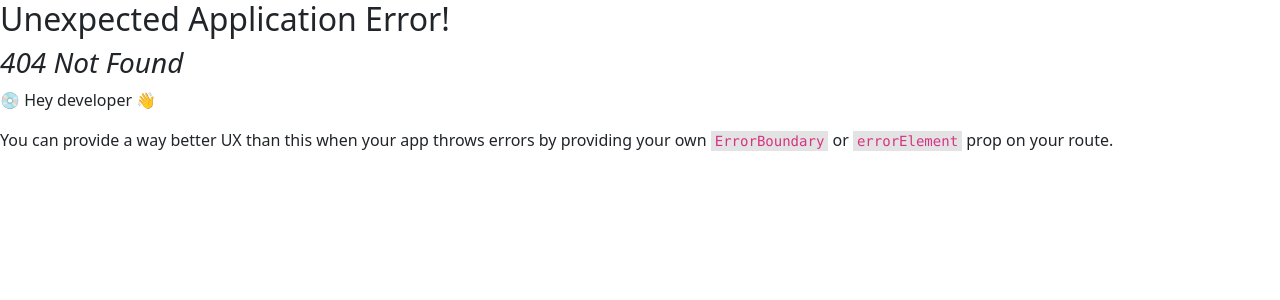
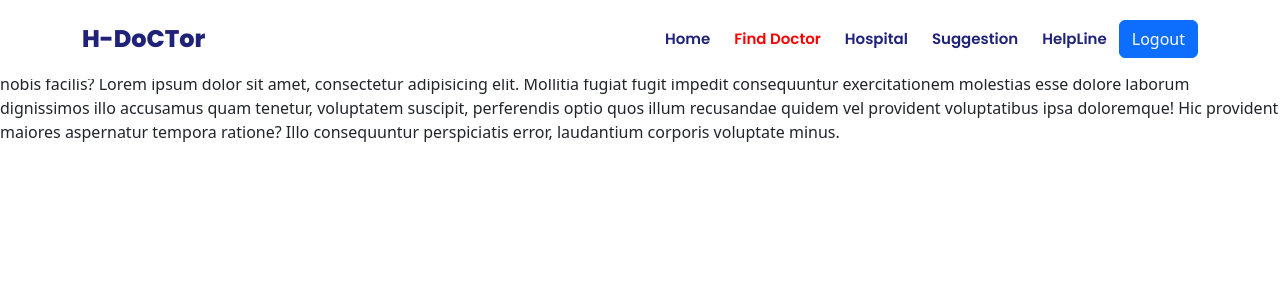
Before and after one commit to reznuhasan/Backend, a React (Vite) app in the folder Projects/Versity-Project/Doctor Appointment/frontend/: page /doctors/1 in a window 1280 px wide. Before the commit this address had no page. Shown: the top 300 px of the page. Built offline with nearby package versions, Linux system fonts and the light colour scheme; sample sign-in values are in the browser's storage.

Commit message:
add doctor private route

```diff
--- a/Projects/Versity-Project/Doctor Appointment/frontend/src/App.jsx
+++ b/Projects/Versity-Project/Doctor Appointment/frontend/src/App.jsx
@@ -7,6 +7,8 @@ import Doctors from "./components/UserSide/Doctors"
 import Home from "./components/UserSide/Home"
 import Register from "./components/UserSide/Register"
 import Login from "./components/UserSide/Login"
+import DoctorPrivate from "./layout/DoctorPrivate"
+import DoctorDetails from "./components/UserSide/DoctorDetails"
 
 
 function App() {
@@ -14,9 +16,12 @@ function App() {
     <Route path="/" element={<RootLayout/>}>
       <Route path="/" element={<UserLayout/>}>
         <Route path="/" element={<Home/>}/>
-        <Route path="doctors" element={<Doctors/>}/>
         <Route path="/register" element={<Register/>}/>
         <Route path="/login" element={<Login/>}/>
+        <Route path="doctors" element={<Doctors/>}/>
+        <Route path="/*" element={<DoctorPrivate/>}>
+          <Route path="doctors/:name" element={<DoctorDetails/>}/>
+        </Route>
       </Route>
      <Route path="admin" element={<AdminLayout/>}>
       <Route path="add" element={<AddDoctor/>}/>
--- /dev/null
+++ b/Projects/Versity-Project/Doctor Appointment/frontend/src/components/UserSide/DoctorDetails.jsx
@@ -0,0 +1,12 @@
+import React from 'react'
+
+const DoctorDetails = () => {
+  return (
+    <div>Lorem ipsum dolor sit amet consectetur, adipisicing elit. Beatae quibusdam cumque, fuga dolore libero ex? Ut eos neque placeat dolorem voluptas aut vitae, quisquam expedita, molestiae aperiam minus. Placeat nulla tempore dolorem ad adipisci voluptate quae consectetur aliquid, labore officiis mollitia expedita.
+    Lorem ipsum dolor sit, amet consectetur adipisicing elit. Odit expedita omnis illo, repellendus esse ex nesciunt totam ipsam aut dolore temporibus ducimus suscipit. Qui iure fuga sint nemo nobis facilis?
+    Lorem ipsum dolor sit amet, consectetur adipisicing elit. Mollitia fugiat fugit impedit consequuntur exercitationem molestias esse dolore laborum dignissimos illo accusamus quam tenetur, voluptatem suscipit, perferendis optio quos illum recusandae quidem vel provident voluptatibus ipsa doloremque! Hic provident maiores aspernatur tempora ratione? Illo consequuntur perspiciatis error, laudantium corporis voluptate minus.
+    </div>
+  )
+}
+
+export default DoctorDetails
--- /dev/null
+++ b/Projects/Versity-Project/Doctor Appointment/frontend/src/layout/DoctorPrivate.jsx
@@ -0,0 +1,10 @@
+import React from 'react'
+import { Outlet, Navigate } from 'react-router-dom'
+
+const DoctorPrivate = () => {
+    const auth=localStorage.getItem("token")
+
+  return (auth)?<Outlet/>:<Navigate to="/login"/>
+}
+
+export default DoctorPrivate
```
